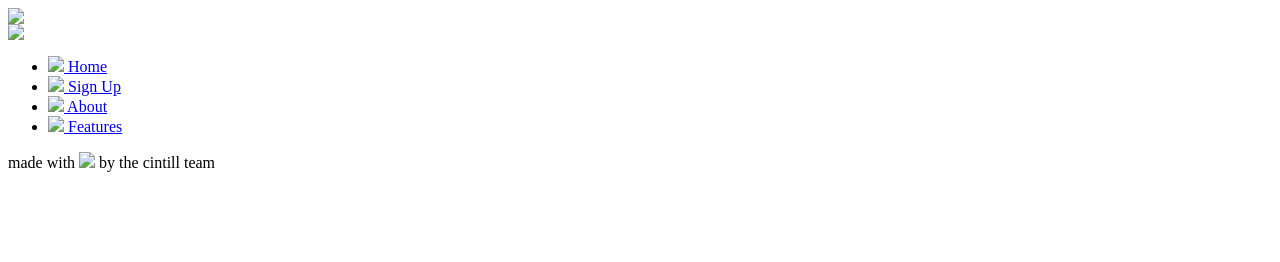
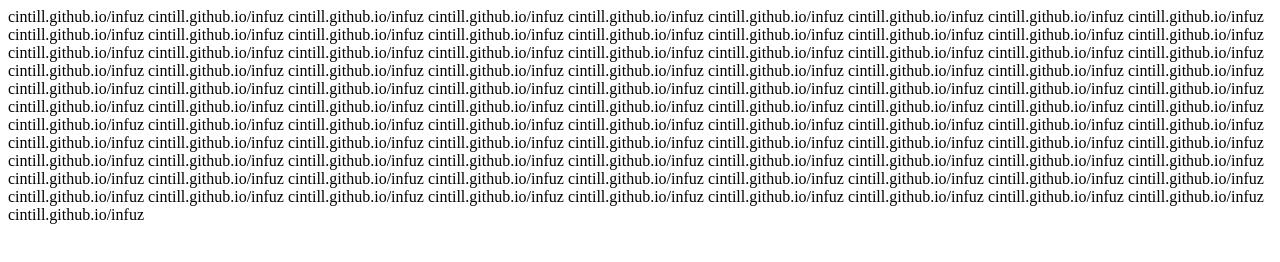
Before and after one commit to BSOD232/syringe, a plain HTML site: page index.html in a window 1280 px wide. Drawn offline with Linux system fonts and the light colour scheme.

Commit message:
Update index.html

```diff
--- a/index.html
+++ b/index.html
@@ -1,52 +1,100 @@
-<!-- SETUP FOR RESPONSIVE} -->
-
-<meta name="viewport" content="width=device-width, initial-scale=1.0">
-<link rel="stylesheet" type="text/css" href="style.css">
-<link rel="stylesheet" type="text/css" href="stars.css">
-<title>Syr1nge</title>
-<link rel="icon" type="image/x-icon" href="syrangeonly.png">
-
-
-
-<!-- THE SPLASH SCREEN -->
-
-
-
-
-  <div class="blank" id="blank"></div>
-  <div class="test">
-
-    <div class="box" id="box">
-      <img src="syr1nge.png" class="logo2"/>
-    </div>
-
-  </div>
-
-
-
-
-
-
-
-<!-- MAIN CODE -->
-
-
-<div class="main">
-  <div class="left-panel">
-    <img src="syr1nge.png" class="logo" style="max-width:100%;height:auto;" id="main-img"/>
-    <ul>
-      <li><img src="home-2-fill.svg" class="white"/><a href="#">  Home</a></li>
-      <li><img src="user-3-fill.svg" class="white"/><a href="signup">  Sign Up</a></li>
-      <li><img src="file-paper-2-fill.svg" class="white"/><a href="about">  About</a></li>
-      <li><img src="clipboard-fill.svg" class="white"/><a href="features">  Features</a></li>
-    </ul>
-      <p>made with <img src="heart-fill.svg" class="heart"/> by the cintill team</p>
-  </div>
-  <div class="right-panel">
-    <div id='stars'></div>
-    <div id='stars2'></div>
-    <div id='stars3'></div>
-  </div>
-</div>
-
-<script src="script.js"></script>
+<h12>cintill.github.io/infuz</h12>
+<h12>cintill.github.io/infuz</h12>
+<h12>cintill.github.io/infuz</h12>
+<h12>cintill.github.io/infuz</h12>
+<h12>cintill.github.io/infuz</h12>
+<h12>cintill.github.io/infuz</h12>
+<h12>cintill.github.io/infuz</h12>
+<h12>cintill.github.io/infuz</h12>
+<h12>cintill.github.io/infuz</h12>
+<h12>cintill.github.io/infuz</h12>
+<h12>cintill.github.io/infuz</h12>
+<h12>cintill.github.io/infuz</h12>
+<h12>cintill.github.io/infuz</h12>
+<h12>cintill.github.io/infuz</h12>
+<h12>cintill.github.io/infuz</h12>
+<h12>cintill.github.io/infuz</h12>
+<h12>cintill.github.io/infuz</h12>
+<h12>cintill.github.io/infuz</h12>
+<h12>cintill.github.io/infuz</h12>
+<h12>cintill.github.io/infuz</h12>
+<h12>cintill.github.io/infuz</h12>
+<h12>cintill.github.io/infuz</h12>
+<h12>cintill.github.io/infuz</h12>
+<h12>cintill.github.io/infuz</h12>
+<h12>cintill.github.io/infuz</h12>
+<h12>cintill.github.io/infuz</h12>
+<h12>cintill.github.io/infuz</h12>
+<h12>cintill.github.io/infuz</h12>
+<h12>cintill.github.io/infuz</h12>
+<h12>cintill.github.io/infuz</h12>
+<h12>cintill.github.io/infuz</h12>
+<h12>cintill.github.io/infuz</h12>
+<h12>cintill.github.io/infuz</h12>
+<h12>cintill.github.io/infuz</h12>
+<h12>cintill.github.io/infuz</h12>
+<h12>cintill.github.io/infuz</h12>
+<h12>cintill.github.io/infuz</h12>
+<h12>cintill.github.io/infuz</h12>
+<h12>cintill.github.io/infuz</h12>
+<h12>cintill.github.io/infuz</h12>
+<h12>cintill.github.io/infuz</h12>
+<h12>cintill.github.io/infuz</h12>
+<h12>cintill.github.io/infuz</h12>
+<h12>cintill.github.io/infuz</h12>
+<h12>cintill.github.io/infuz</h12>
+<h12>cintill.github.io/infuz</h12>
+<h12>cintill.github.io/infuz</h12>
+<h12>cintill.github.io/infuz</h12>
+<h12>cintill.github.io/infuz</h12>
+<h12>cintill.github.io/infuz</h12>
+<h12>cintill.github.io/infuz</h12>
+<h12>cintill.github.io/infuz</h12>
+<h12>cintill.github.io/infuz</h12>
+<h12>cintill.github.io/infuz</h12>
+<h12>cintill.github.io/infuz</h12>
+<h12>cintill.github.io/infuz</h12>
+<h12>cintill.github.io/infuz</h12>
+<h12>cintill.github.io/infuz</h12>
+<h12>cintill.github.io/infuz</h12>
+<h12>cintill.github.io/infuz</h12>
+<h12>cintill.github.io/infuz</h12>
+<h12>cintill.github.io/infuz</h12>
+<h12>cintill.github.io/infuz</h12>
+<h12>cintill.github.io/infuz</h12>
+<h12>cintill.github.io/infuz</h12>
+<h12>cintill.github.io/infuz</h12>
+<h12>cintill.github.io/infuz</h12>
+<h12>cintill.github.io/infuz</h12>
+<h12>cintill.github.io/infuz</h12>
+<h12>cintill.github.io/infuz</h12>
+<h12>cintill.github.io/infuz</h12>
+<h12>cintill.github.io/infuz</h12>
+<h12>cintill.github.io/infuz</h12>
+<h12>cintill.github.io/infuz</h12>
+<h12>cintill.github.io/infuz</h12>
+<h12>cintill.github.io/infuz</h12>
+<h12>cintill.github.io/infuz</h12>
+<h12>cintill.github.io/infuz</h12>
+<h12>cintill.github.io/infuz</h12>
+<h12>cintill.github.io/infuz</h12>
+<h12>cintill.github.io/infuz</h12>
+<h12>cintill.github.io/infuz</h12>
+<h12>cintill.github.io/infuz</h12>
+<h12>cintill.github.io/infuz</h12>
+<h12>cintill.github.io/infuz</h12>
+<h12>cintill.github.io/infuz</h12>
+<h12>cintill.github.io/infuz</h12>
+<h12>cintill.github.io/infuz</h12>
+<h12>cintill.github.io/infuz</h12>
+<h12>cintill.github.io/infuz</h12>
+<h12>cintill.github.io/infuz</h12>
+<h12>cintill.github.io/infuz</h12>
+<h12>cintill.github.io/infuz</h12>
+<h12>cintill.github.io/infuz</h12>
+<h12>cintill.github.io/infuz</h12>
+<h12>cintill.github.io/infuz</h12>
+<h12>cintill.github.io/infuz</h12>
+<h12>cintill.github.io/infuz</h12>
+<h12>cintill.github.io/infuz</h12>
+<h12>cintill.github.io/infuz</h12>
```
